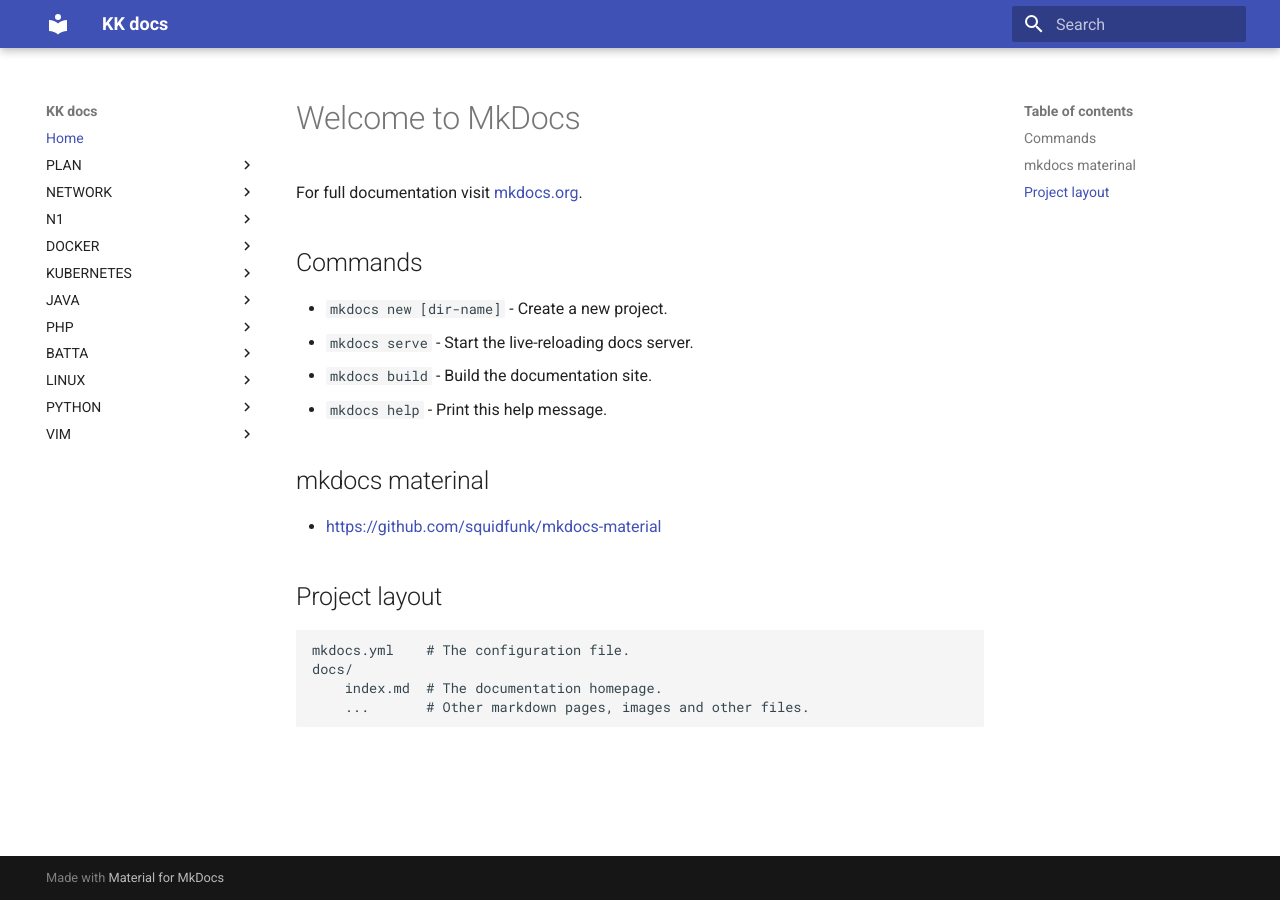
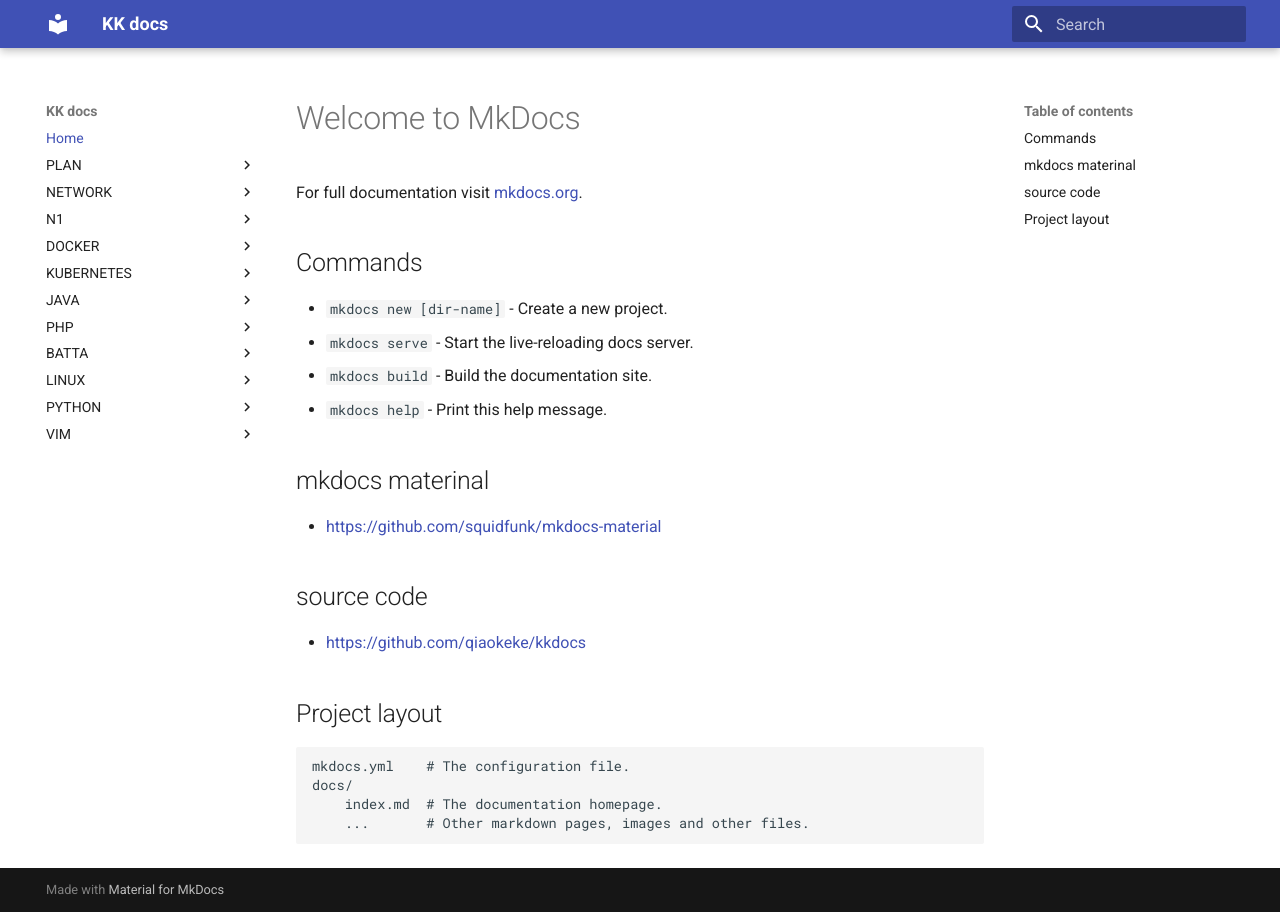
Before and after one commit to block-pro/kkdocs, an MkDocs documentation site: the page built from docs/index.md, in a window 1280 px wide. Built offline with MkDocs 1.6.1 and Material for MkDocs 9.7.7, drawn with Linux system fonts in a browser that asks for light colours.

Commit message:
add github source code

```diff
--- a/docs/index.md
+++ b/docs/index.md
@@ -13,6 +13,10 @@
 
 * <https://github.com/squidfunk/mkdocs-material>
 
+## source code
+
+* <https://github.com/qiaokeke/kkdocs>
+
 ## Project layout
 
     mkdocs.yml    # The configuration file.
```
